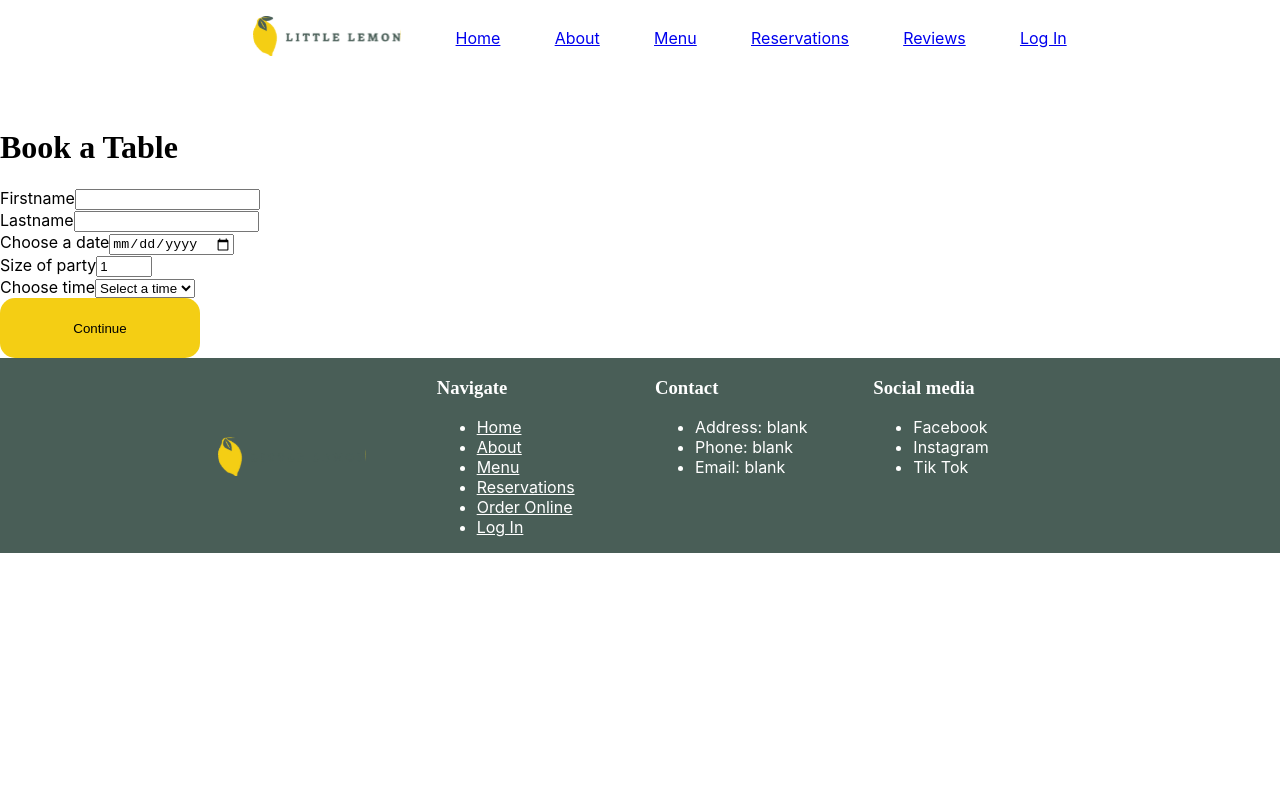
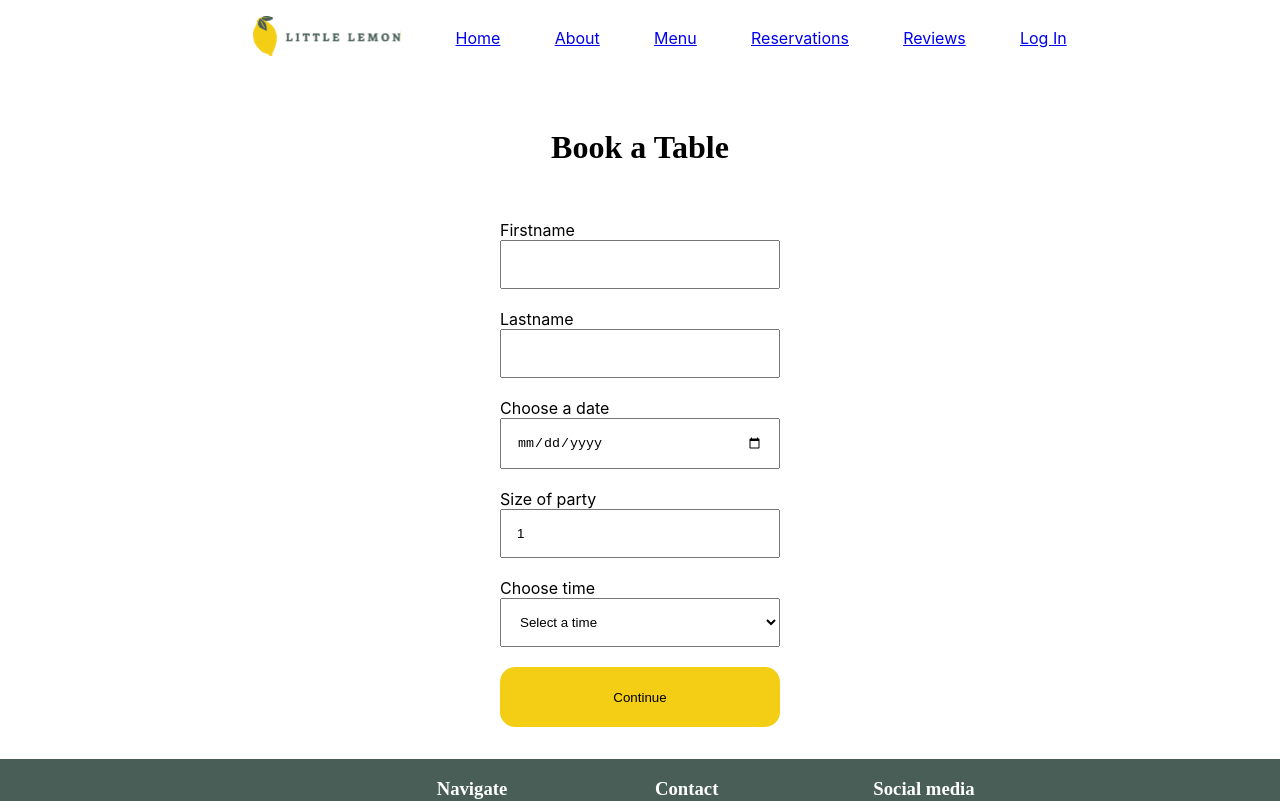
Before and after one commit to StaaleKarlstad/LittleLemon, a React (Create React App) app in the folder capstone/: page /booking in a window 1280 px wide. Shown: the top 801 px of the page. Built offline with nearby package versions, Linux system fonts and the light colour scheme.

Commit message:
Style form components

```diff
--- a/capstone/src/App.css
+++ b/capstone/src/App.css
@@ -307,7 +307,7 @@ footer {
 }
 
 button {
-  width: 200px;
+  width: 280px;
   height: 60px;
   border-radius: 15px;
   background-color: #F4CE14;
@@ -318,9 +318,36 @@ button:hover{
   background-color: #87730e;
 }
 
-.bookingform{
-  display: grid;
-  max-width: 200px;
+.inputform{
+  display: flex;
+  flex-direction: column;
+  padding: 2rem;
   gap: 20px;
-  padding: 2rem;
 }
+
+.inputform-container{
+  display: flex;
+  flex-direction: column;
+  justify-content: center;
+  align-items: center;
+}
+
+.form-input, .form-select {
+  display: flex;
+  flex-direction: column;
+  width: 280px;
+}
+
+.input-button{
+  width: 280;
+  padding: 15px;
+}
+input, select {
+  padding: 15px;
+}
+
+.form-error-message{
+  font-size: 12px;
+  padding: 3px;
+  color: red;
+}
```
